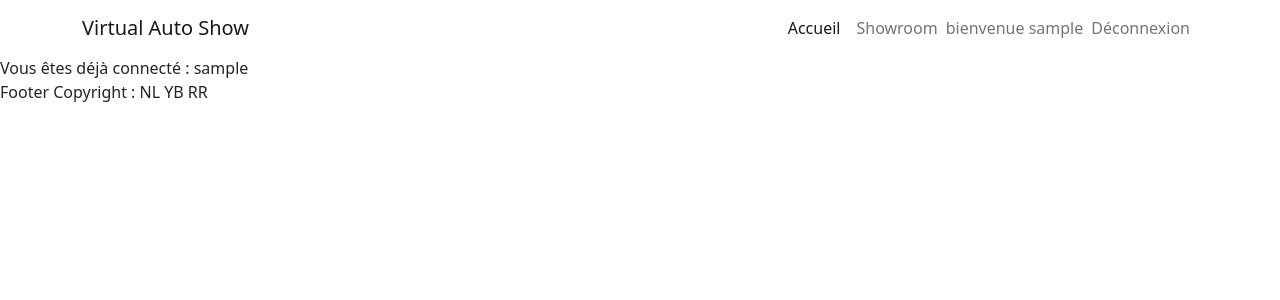
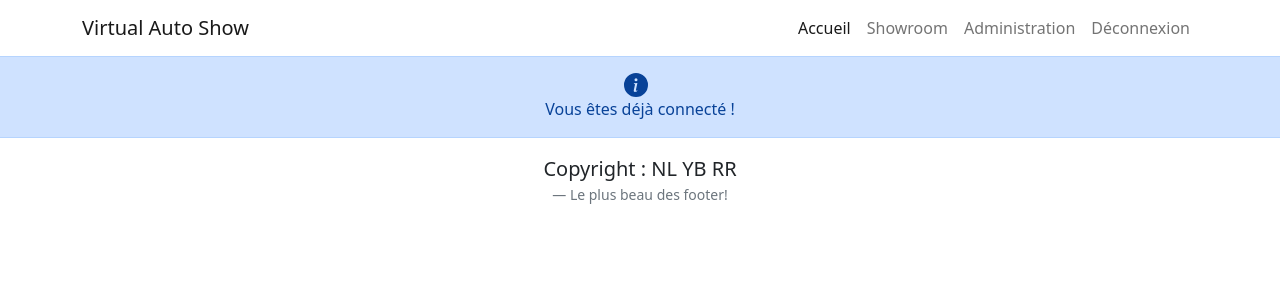
Before and after one commit to Nicolas-Loisy/VirtualAutoShow, a PHP site: page /index.php?module=Connexion&action=connexion in a window 1280 px wide. Shown: the top 300 px of the page. Run offline with PHP 8.4, Linux system fonts and the light colour scheme; the visitor is signed in with stand-in values (Sample User, id 1).

Commit message:
Ajout connexion avec variables de SESSION + petites modifs [securite page admin et adminConstru accessible uniquement si connecte + ajout bouton menu (admin et adminConstru) + update footer + centrage navbar administration et admnistration constructeur]

```diff
--- a/composants/vue_menu.php
+++ b/composants/vue_menu.php
@@ -22,22 +22,37 @@ class VueMenu{
                     </li>
                     <?php
                     if(isset($_SESSION['login'])){
+                        if($_SESSION['role']==2){
+                            ?>
+                            <li class="nav-item">
+                                <a class="nav-link" href="?module=administrationConstructeur">Administration</a>
+                            </li>
+                            <?php
+                        }
+                        if($_SESSION['role']==3){
+                            ?>
+                            <li class="nav-item">
+                                <a class="nav-link" href="?module=administration">Administration</a>
+                            </li>
+                            <?php
+                        }
+
                         ?>
-                        <span class="navbar-text">
-				        	bienvenue <?=$_SESSION['login']?>
-				        </span>
+                        <!--<span class="navbar-text">
+				        	bienvenue <?//=$_SESSION['login']?>
+				        </span> -->
                         <li class="nav-item">
-                            <a class="nav-link" href="#">Déconnexion</a>
+                            <a class="nav-link" href="?module=Connexion&action=deconnexion">Déconnexion</a>
                         </li>
                         <?php
                     }
                     else{
                         ?>
                         <li class="nav-item">
-                            <a class="nav-link" href="index.php?module=Connexion&action=connexion">Connexion</a>
+                            <a class="nav-link" href="?module=Connexion&action=connexion">Connexion</a>
                         </li>
                         <li class="nav-item">
-                            <a class="nav-link" href="index.php?module=Inscription&action=inscription">Inscription</a>
+                            <a class="nav-link" href="?module=Inscription&action=inscription">Inscription</a>
                         </li>
                         <?php
                     }
--- a/modules/mod_administration/cont_administration.php
+++ b/modules/mod_administration/cont_administration.php
@@ -2,6 +2,12 @@
 
 	if (!defined('CONST_INCLUDE'))
 		die('Accès non-autorisé.');
+
+    if (!isset($_SESSION['role'])) {
+        die('Accès non-autorisé.');
+    }else if ($_SESSION['role']!=3) {
+        die('Accès non-autorisé.');
+    }
 
 	require_once 'cont_generique.php';
 	include 'vue_administration.php';
--- a/modules/mod_administration/modele_administration.php
+++ b/modules/mod_administration/modele_administration.php
@@ -61,7 +61,7 @@
 								echo "Ajout réussi!";
 
 								//redirection de la page apres 2sec
-					            header( "refresh:2; url=index.php?module=administrationConstructeur&action=ajoutVoiture" );
+					            header( "refresh:2; url=index.php?module=administration&action=ajoutVoiture" );
 
 							}catch(PDOException $e){
 								self::$bdd->rollback();
--- a/modules/mod_administration/vue_administration.php
+++ b/modules/mod_administration/vue_administration.php
@@ -10,7 +10,7 @@
 
         public function menu(){
             ?>
-                <ul class="nav nav-tabs" id="myTab" role="tablist">
+                <ul class="nav nav-tabs justify-content-center" id="myTab" role="tablist">
                     <li class="nav-item">
                         <a class="nav-link " href=?module=administration&action=ajoutVoiture>Ajout Voiture</a>
                     </li>
--- a/modules/mod_administrationConstructeur/cont_administrationConstructeur.php
+++ b/modules/mod_administrationConstructeur/cont_administrationConstructeur.php
@@ -2,6 +2,12 @@
 
 	if (!defined('CONST_INCLUDE'))
 		die('Accès non-autorisé.');
+
+    if (!isset($_SESSION['role'])) {
+        die('Accès non-autorisé.');
+    }else if ($_SESSION['role']!=2) {
+        die('Accès non-autorisé.');
+    }
 
 	require_once 'cont_generique.php';
 	include 'vue_administrationConstructeur.php';
--- a/modules/mod_administrationConstructeur/vue_administrationConstructeur.php
+++ b/modules/mod_administrationConstructeur/vue_administrationConstructeur.php
@@ -10,7 +10,7 @@
 
         public function menu(){
             ?>
-                <ul class="nav nav-tabs" id="myTab" role="tablist">
+                <ul class="nav nav-tabs justify-content-center" id="myTab" role="tablist">
                     <li class="nav-item">
                         <a class="nav-link " href=?module=administrationConstructeur&action=ajoutVoiture>Ajout Voiture</a>
                     </li>
--- a/modules/mod_connexion/cont_connexion.php
+++ b/modules/mod_connexion/cont_connexion.php
@@ -21,8 +21,9 @@ class ContConnexion extends ContGenerique {
                 if (!isset($_SESSION['login'])) {
                     $this->form_connexion();
                 } else {
-                    echo "Vous êtes déjà connecté : ";
-                    echo $_SESSION['login'];
+                    $this->messageDejaConnecte();
+                    //echo "Vous êtes déjà connecté : ";
+                    //echo $_SESSION['login'];
                 }
                 break;
             case 'connecter':
@@ -46,5 +47,9 @@ class ContConnexion extends ContGenerique {
         $this->modele->deconnexion();
     }
 
+    public function messageDejaConnecte(){
+        $this->vue->messageDejaConnecte();
+    }
+
 }
 ?>
--- a/modules/mod_connexion/modele_connexion.php
+++ b/modules/mod_connexion/modele_connexion.php
@@ -10,14 +10,36 @@
 
 		public function deconnexion(){
 			unset($_SESSION['login']);
-			echo "Vous êtes déconnecté!";
+			unset($_SESSION['id_user']);
+			unset($_SESSION['role']);
+			unset($_SESSION['id_Constructeur']);
+
+			//echo "Vous êtes déconnecté!";
+			?>
+			<svg xmlns="http://www.w3.org/2000/svg" style="display: none;">
+				<symbol id="check-circle-fill" fill="currentColor" viewBox="0 0 16 16">
+					<path d="M16 8A8 8 0 1 1 0 8a8 8 0 0 1 16 0zm-3.97-3.03a.75.75 0 0 0-1.08.022L7.477 9.417 5.384 7.323a.75.75 0 0 0-1.06 1.06L6.97 11.03a.75.75 0 0 0 1.079-.02l3.992-4.99a.75.75 0 0 0-.01-1.05z"/>
+				</symbol>
+			</svg>
+			<svg xmlns="http://www.w3.org/2000/svg" style="display: none;">
+				<symbol id="check-circle-fill" fill="currentColor" viewBox="0 0 16 16">
+					<path d="M16 8A8 8 0 1 1 0 8a8 8 0 0 1 16 0zm-3.97-3.03a.75.75 0 0 0-1.08.022L7.477 9.417 5.384 7.323a.75.75 0 0 0-1.06 1.06L6.97 11.03a.75.75 0 0 0 1.079-.02l3.992-4.99a.75.75 0 0 0-.01-1.05z"/>
+				</symbol>
+			</svg>
+			<div class="row justify-content-center  alert alert-success d-flex align-items-center" role="alert">
+				<svg class="bi flex-shrink-0 me-2" width="24" height="24" role="img" aria-label="Success:"><use xlink:href="#check-circle-fill"/></svg>
+				<div class="row justify-content-center" >Vous êtes déconnecté !</div>
+			</div>
+			<?php
+
+
 		}
 
 		public function connexion(){
 			$identifiant = $_POST["nomUtilisateur"];
 			$psswd = $_POST["mdp"];
 
-			$requete = self::$bdd->prepare('SELECT id_user, pwd_user FROM testUser WHERE log_user=?');
+			$requete = self::$bdd->prepare('SELECT * FROM utilisateur LEFT JOIN constructeur ON utilisateur.idUtilisateur = constructeur.idUtilisateur WHERE login = ?');
 			$requete->execute(array($identifiant));
 			$resultat = $requete->fetch();
 
@@ -25,23 +47,64 @@
 
 	         //echo $psswd;
 	         //echo $resultat['pwd_user'];
-			$isPasswordCorrect = password_verify($psswd, $resultat['pwd_user']);
+			$isPasswordCorrect = password_verify($psswd, $resultat['mdp']);
 
 			if (!$resultat){
-				echo 'Mauvais identifiant ou mot de passe ! [erreur 1]';
-			}
-			else{
+				//echo 'Mauvais identifiant ou mot de passe ! [erreur 1]';
+				?>
+				<svg xmlns="http://www.w3.org/2000/svg" style="display: none;">
+					<symbol id="exclamation-triangle-fill" fill="currentColor" viewBox="0 0 16 16">
+						<path d="M8.982 1.566a1.13 1.13 0 0 0-1.96 0L.165 13.233c-.457.778.091 1.767.98 1.767h13.713c.889 0 1.438-.99.98-1.767L8.982 1.566zM8 5c.535 0 .954.462.9.995l-.35 3.507a.552.552 0 0 1-1.1 0L7.1 5.995A.905.905 0 0 1 8 5zm.002 6a1 1 0 1 1 0 2 1 1 0 0 1 0-2z"/>
+					</symbol>
+				</svg>
+				<div class="row justify-content-center alert alert-danger d-flex align-items-center" role="alert">
+					<svg class="bi flex-shrink-0 me-2" width="24" height="24" role="img" aria-label="Danger:"><use xlink:href="#exclamation-triangle-fill"/></svg>
+					<div class="row justify-content-center">Mauvais identifiant ou mot de passe !</div>
+				</div>
+				<?php
+			}else{
 				if ($isPasswordCorrect) {
-					$_SESSION['id_user'] = $resultat['id_user'];
-					$_SESSION['login'] = $identifiant;
-					echo 'Vous êtes connecté !<br>';
+					$_SESSION['login'] = $resultat['login'];
+					$_SESSION['id_user'] = $resultat['idUtilisateur'];
+					$_SESSION['role'] = $resultat['idRole'];
+					if ($_SESSION['role'] == 2){
+						$_SESSION['id_Constructeur'] = $resultat['idConstructeur'];
+					}
 
-					if (isset($_SESSION['id_user']) AND isset($_SESSION['log_user'])){
-						echo 'Bonjour ' . $_SESSION['log_user'];
-					}
+					?>
+					<svg xmlns="http://www.w3.org/2000/svg" style="display: none;">
+						<symbol id="check-circle-fill" fill="currentColor" viewBox="0 0 16 16">
+							<path d="M16 8A8 8 0 1 1 0 8a8 8 0 0 1 16 0zm-3.97-3.03a.75.75 0 0 0-1.08.022L7.477 9.417 5.384 7.323a.75.75 0 0 0-1.06 1.06L6.97 11.03a.75.75 0 0 0 1.079-.02l3.992-4.99a.75.75 0 0 0-.01-1.05z"/>
+						</symbol>
+					</svg>
+					<svg xmlns="http://www.w3.org/2000/svg" style="display: none;">
+						<symbol id="check-circle-fill" fill="currentColor" viewBox="0 0 16 16">
+							<path d="M16 8A8 8 0 1 1 0 8a8 8 0 0 1 16 0zm-3.97-3.03a.75.75 0 0 0-1.08.022L7.477 9.417 5.384 7.323a.75.75 0 0 0-1.06 1.06L6.97 11.03a.75.75 0 0 0 1.079-.02l3.992-4.99a.75.75 0 0 0-.01-1.05z"/>
+						</symbol>
+					</svg>
+					<div class="row justify-content-center  alert alert-success d-flex align-items-center" role="alert">
+						<svg class="bi flex-shrink-0 me-2" width="24" height="24" role="img" aria-label="Success:"><use xlink:href="#check-circle-fill"/></svg>
+  						<div class="row justify-content-center" >Vous êtes connecté !</div>
+					</div>
+					<p class="h1 row justify-content-center">Bonjour <?php echo $_SESSION['login']; ?> !</p>
+					<?php
+
+					//echo 'Bonjour ' . $_SESSION['login'] . ' !';
+					//echo '<br>Vous êtes connecté !<br>';
 				}
 				else{
-					echo 'Mauvais identifiant ou mot de passe ! [erreur 2]';
+					//echo 'Mauvais identifiant ou mot de passe ! [erreur 2]';
+					?>
+					<svg xmlns="http://www.w3.org/2000/svg" style="display: none;">
+						<symbol id="exclamation-triangle-fill" fill="currentColor" viewBox="0 0 16 16">
+							<path d="M8.982 1.566a1.13 1.13 0 0 0-1.96 0L.165 13.233c-.457.778.091 1.767.98 1.767h13.713c.889 0 1.438-.99.98-1.767L8.982 1.566zM8 5c.535 0 .954.462.9.995l-.35 3.507a.552.552 0 0 1-1.1 0L7.1 5.995A.905.905 0 0 1 8 5zm.002 6a1 1 0 1 1 0 2 1 1 0 0 1 0-2z"/>
+						</symbol>
+					</svg>
+					<div class="row justify-content-center alert alert-danger d-flex align-items-center" role="alert">
+						<svg class="bi flex-shrink-0 me-2" width="24" height="24" role="img" aria-label="Danger:"><use xlink:href="#exclamation-triangle-fill"/></svg>
+						<div class="row justify-content-center">Mauvais identifiant ou mot de passe !</div>
+					</div>
+					<?php
 				}
 			}
 		}
--- a/modules/mod_connexion/vue_connexion.php
+++ b/modules/mod_connexion/vue_connexion.php
@@ -10,19 +10,37 @@
 
         public function form_connexion(){
             ?>
-            <form action="index.php?module=Connexion&action=connexion" method="post">
-                <p>Identifiant :</p>
-                <input type="text" name="nomUtilisateur">
-                <p>Mot de passe :</p>
-                <input type="password" name="mdp">
-                <p></p>
-                <input type="submit" name="boutonEnvoie" value="Se connecter">
-            </form>
-            <a class="nav-link" href="index.php?module=Inscription&action=inscription">Nouveau ? <br>Inscrivez-vous ici</a>
+            <div class="container px-2">
+                <form action="?module=Connexion&action=connecter" method="post" enctype="multipart/form-data">
+                    <div class="mb-3">
+                        <label for="InputLogin" class="form-label">Identifiant</label>
+                        <input type="text" class="form-control" id="InputLogin" name="nomUtilisateur">
+                    </div>
+                    <div class="mb-3">
+                        <label for="InputPassword" class="form-label">Mot de passe</label>
+                        <input type="password" class="form-control" id="InputPassword" name="mdp" aria-describedby="mdpHelp">
+                        <div id="mdpHelp" class="form-text">Ne communiquez jamais votre mot de passe.</div>
+                    </div>
+
+                    <button type="submit" class="btn btn-primary">Se connecter</button>
+                </form>
+                <a class="nav-link" href="?module=Inscription&action=inscription">Nouveau? Inscrivez-vous ici</a>
+            </div>
             <?php
-
         }
 
-
+        public function messageDejaConnecte(){
+            ?>
+            <svg xmlns="http://www.w3.org/2000/svg" style="display: none;">
+                <symbol id="info-fill" fill="currentColor" viewBox="0 0 16 16">
+                    <path d="M8 16A8 8 0 1 0 8 0a8 8 0 0 0 0 16zm.93-9.412-1 4.705c-.07.34.029.533.304.533.194 0 .487-.07.686-.246l-.088.416c-.287.346-.92.598-1.465.598-.703 0-1.002-.422-.808-1.319l.738-3.468c.064-.293.006-.399-.287-.47l-.451-.081.082-.381 2.29-.287zM8 5.5a1 1 0 1 1 0-2 1 1 0 0 1 0 2z"/>
+                </symbol>
+            </svg>
+            <div class="row justify-content-center alert alert-primary d-flex align-items-center" role="alert">
+                <svg class="bi flex-shrink-0 me-2" width="24" height="24" role="img" aria-label="Info:"><use xlink:href="#info-fill"/></svg>
+                <div class="row justify-content-center">Vous êtes déjà connecté !</div>
+            </div>
+            <?php
+        }
     }
 ?>
--- a/template.php
+++ b/template.php
@@ -22,7 +22,12 @@
 			echo $affichage;
 		?>
 		<footer>
-			<p>Footer Copyright : NL YB RR</p>
+            <figure class="text-center">
+                <blockquote class="blockquote">
+                    <p>Copyright : NL YB RR</p>
+                </blockquote>
+                <figcaption class="blockquote-footer">Le plus beau des footer!</figcaption>
+            </figure>
 		</footer>
 
 		<script src="https://cdn.jsdelivr.net/npm/bootstrap@5.1.3/dist/js/bootstrap.bundle.min.js" integrity="sha384-ka7Sk0Gln4gmtz2MlQnikT1wXgYsOg+OMhuP+IlRH9sENBO0LRn5q+8nbTov4+1p" crossorigin="anonymous"></script>
```
